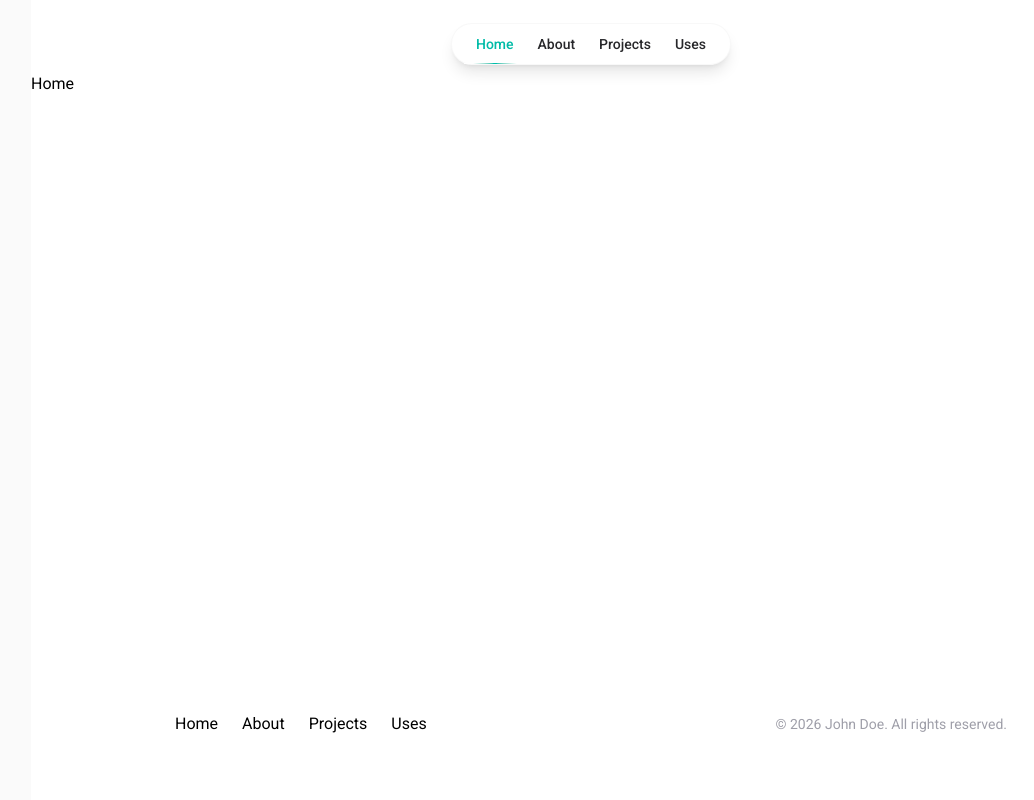
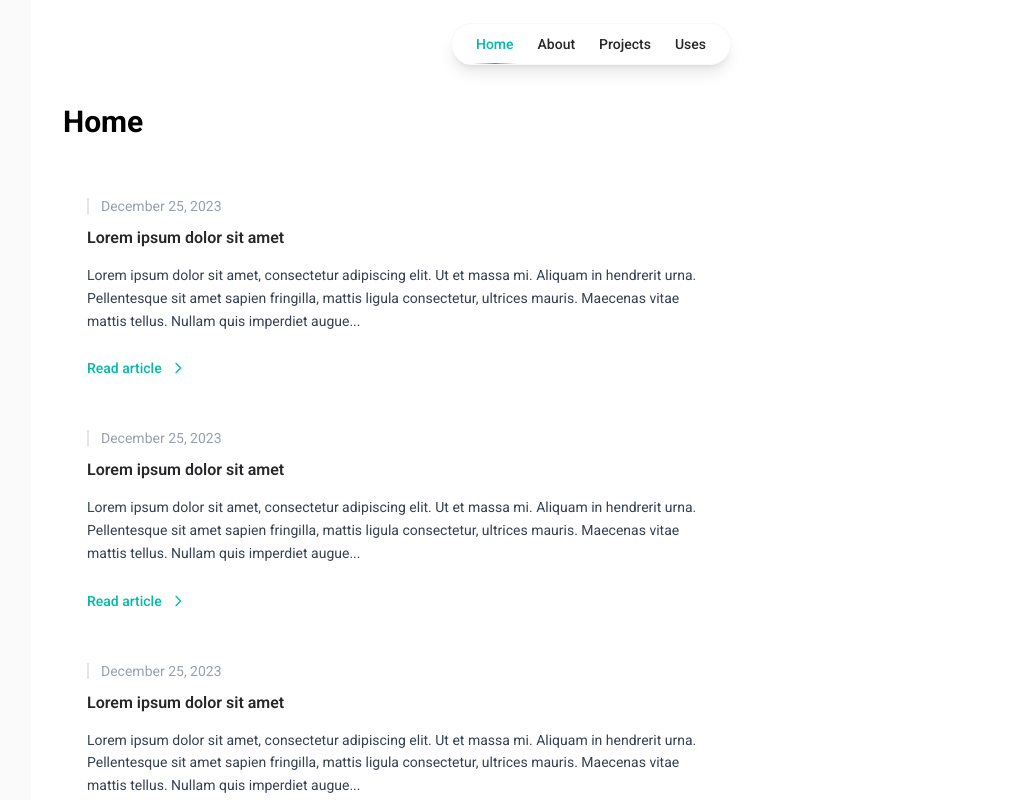
Before and after one commit to guilhermebpm/portifolio, a Next.js app: page / in a window 1280 px wide. Shown: the top 800 px of the page, without its empty margins (49-1083 px from the left). Built offline with nearby package versions, Linux system fonts and the light colour scheme.

Commit message:
feat: add ArticleCard component and update page layout

```diff
--- a/src/app/page.tsx
+++ b/src/app/page.tsx
@@ -1,7 +1,30 @@
+import { ArticleCard } from '@/components/ArticleCard';
+
 export default function Page() {
 	return (
-		<div>
-			<h1>Home</h1>
+		<div className="p-8">
+			<h1 className="text-3xl font-bold mb-8">Home</h1>
+
+			<div className="max-w-2xl">
+				<ArticleCard
+					date="December 25, 2023"
+					title="Lorem ipsum dolor sit amet"
+					excerpt="Lorem ipsum dolor sit amet, consectetur adipiscing elit. Ut et massa mi. Aliquam in hendrerit urna. Pellentesque sit amet sapien fringilla, mattis ligula consectetur, ultrices mauris. Maecenas vitae mattis tellus. Nullam quis imperdiet augue..."
+					href="/article/lorem-ipsum"
+				/>
+				<ArticleCard
+					date="December 25, 2023"
+					title="Lorem ipsum dolor sit amet"
+					excerpt="Lorem ipsum dolor sit amet, consectetur adipiscing elit. Ut et massa mi. Aliquam in hendrerit urna. Pellentesque sit amet sapien fringilla, mattis ligula consectetur, ultrices mauris. Maecenas vitae mattis tellus. Nullam quis imperdiet augue..."
+					href="/article/lorem-ipsum"
+				/>
+				<ArticleCard
+					date="December 25, 2023"
+					title="Lorem ipsum dolor sit amet"
+					excerpt="Lorem ipsum dolor sit amet, consectetur adipiscing elit. Ut et massa mi. Aliquam in hendrerit urna. Pellentesque sit amet sapien fringilla, mattis ligula consectetur, ultrices mauris. Maecenas vitae mattis tellus. Nullam quis imperdiet augue..."
+					href="/article/lorem-ipsum"
+				/>
+			</div>
 		</div>
 	);
 }
--- /dev/null
+++ b/src/components/ArticleCard.tsx
@@ -0,0 +1,61 @@
+'use client';
+
+import React from 'react';
+import Link from 'next/link';
+
+interface ArticleCardProps {
+  date: string;
+  title: string;
+  excerpt: string;
+  href?: string;
+}
+
+export const ArticleCard: React.FC<ArticleCardProps> = ({
+  date,
+  title,
+  excerpt,
+  href = '#',
+}) => {
+  return (
+    <article className="bg-white p-6 rounded-lg">
+      {/* Barra cinza + Data */}
+      <div className="flex items-center gap-3 mb-3">
+        <div className="w-0.5 h-4 bg-zinc-200" />
+        <time className="text-gray-400 text-sm font-normal">
+          {date}
+        </time>
+      </div>
+
+      {/* Title */}
+      <h2 className="text-zinc-800 text-base font-semibold mb-4 leading-tight mt-3">
+        {title}
+      </h2>
+
+      {/* Excerpt */}
+      <p className="text-gray-700 text-sm leading-relaxed mb-6">
+        {excerpt}
+      </p>
+
+      {/* Read More Link */}
+      <Link
+        href={href}
+        className="inline-flex items-center gap-2 text-teal-500 font-medium text-sm hover:text-teal-600 transition-colors group"
+      >
+        Read article
+        <svg
+          className="w-4 h-4 transition-transform group-hover:translate-x-1"
+          fill="none"
+          stroke="currentColor"
+          viewBox="0 0 24 24"
+        >
+          <path
+            strokeLinecap="round"
+            strokeLinejoin="round"
+            strokeWidth={2}
+            d="M9 5l7 7-7 7"
+          />
+        </svg>
+      </Link>
+    </article>
+  );
+};
```
